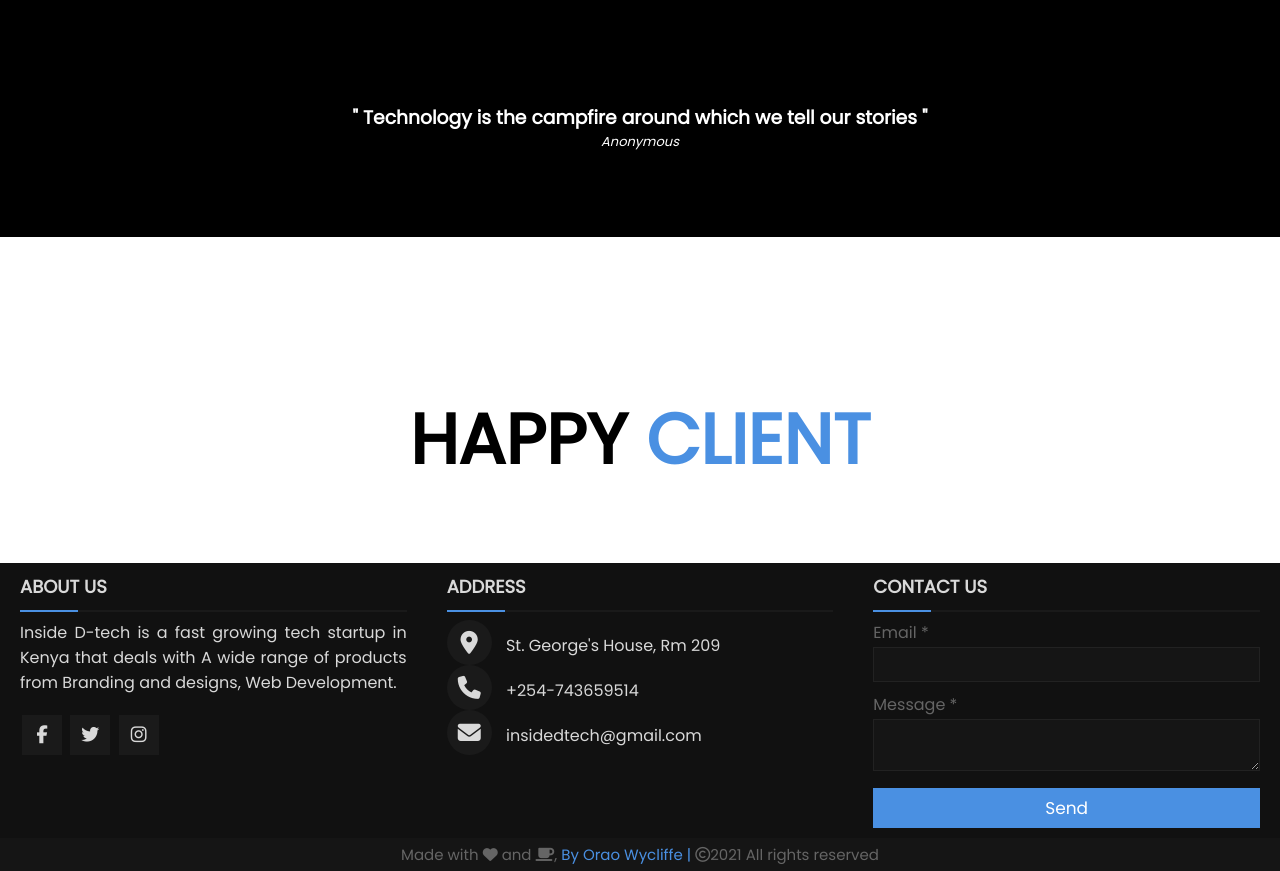
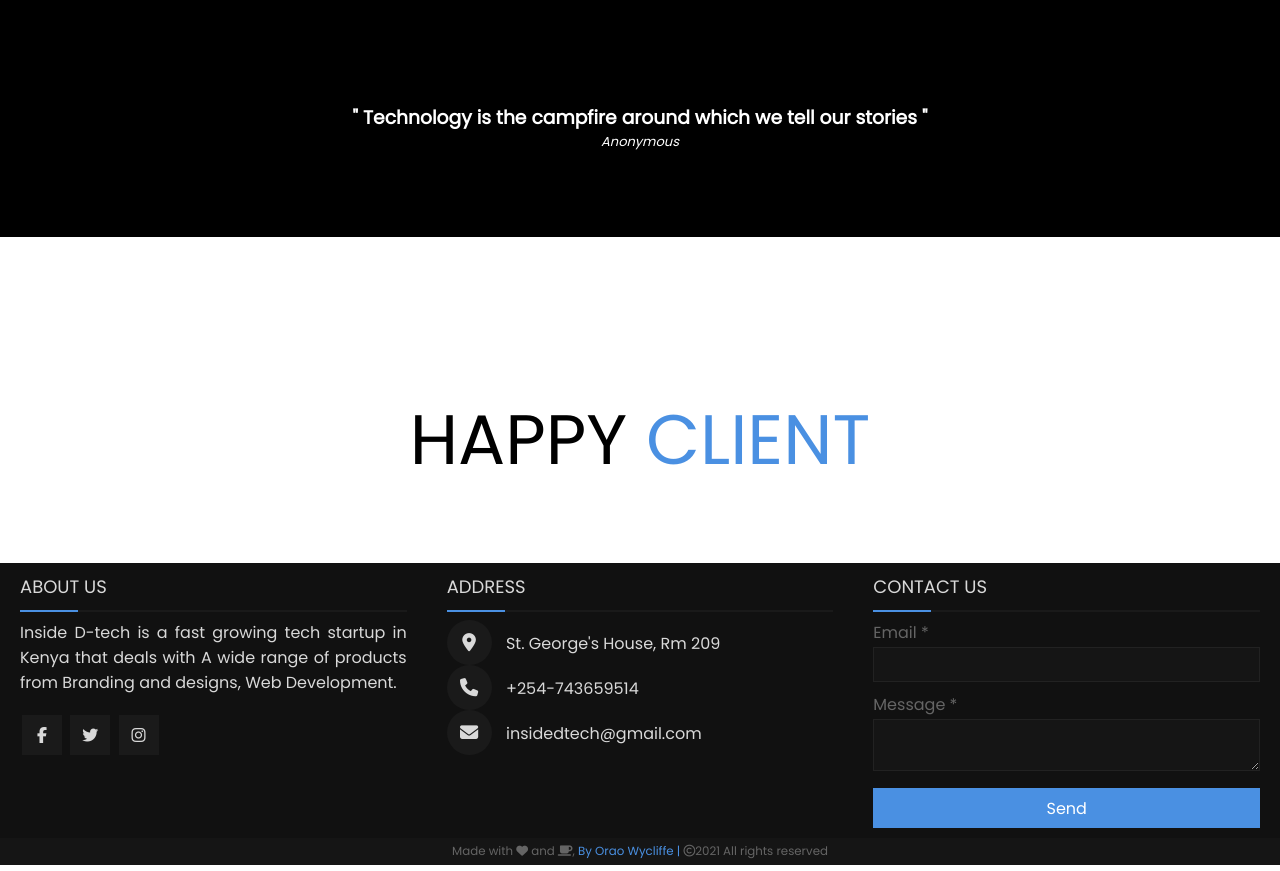
Before and after one commit to Oraowycliffe/inside-Dtech, a plain HTML site: page index.html in a window 1280 px wide. Shown: the part 1683-2554 px from the top of the page. Drawn offline with Linux system fonts and the light colour scheme.

Commit message:
Add new changes to the css structure for the font sizes of the website

```diff
--- a/styles.css
+++ b/styles.css
@@ -312,7 +312,7 @@ nav .icon-burger .line{
             height: auto;
         }
         .s-heading{
-            margin: 15px;
+            margin: 0 10px 10px 10px;
         }
         .s-box{
             flex-grow: 1;
@@ -341,7 +341,7 @@ nav .icon-burger .line{
 .clients-area h3{
     text-align: center;
     padding:0 0 70px;
-    font-weight: bold;
+    font-weight: 400;
     text-transform: uppercase;
     font-size: 70px;
 }
@@ -407,7 +407,7 @@ footer{
 }
 .box h2{
     font-size: 1.125rem;
-    font-weight: 600;
+    font-weight: 500;
     text-transform: uppercase;
 }
 .box .content{
@@ -445,14 +445,14 @@ footer{
     background:#1a1a1a;
     line-height: 40px;
     text-align: center;
-    font-size: 18px;
+    font-size: 16px;
     transition: .3s;
 }
 .left .content .social i span:hover{
     background: #4a90e2;
 }
 .center .content .fa{
-    font-size: 1.4375rem;
+    font-size: 1.1375rem;
     background:#1a1a1a;
     height: 45px;
     width: 45px;
@@ -467,7 +467,6 @@ footer{
 }
 .center .content .text{
     font-size: 1rem;
-    font-weight: 500;
     padding-left: 10px;
 }
 .center .content .phone{
@@ -492,6 +491,7 @@ footer{
 .right form input:focus,
 .right form textarea:focus{
     outline-color: #3498db;
+    color: white;
 }
 .right form input{
     height: 35px;
@@ -507,7 +507,7 @@ footer{
     border:none;
     outline: none;
     background: #4a90e2;
-    font-size: 1.0625rem;
+    font-size: 1rem;
     font-weight: 500;
     cursor: pointer;
     transition: .3s,
@@ -517,7 +517,7 @@ footer{
 }
 .bottom center{
     padding: 5px;
-    font-size: 0.9375rem;
+    font-size: 0.7375rem;
     background: #151515;
 }
 .bottom center span{
```
